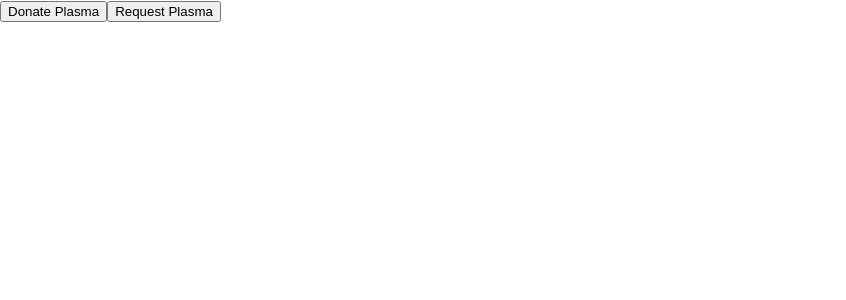
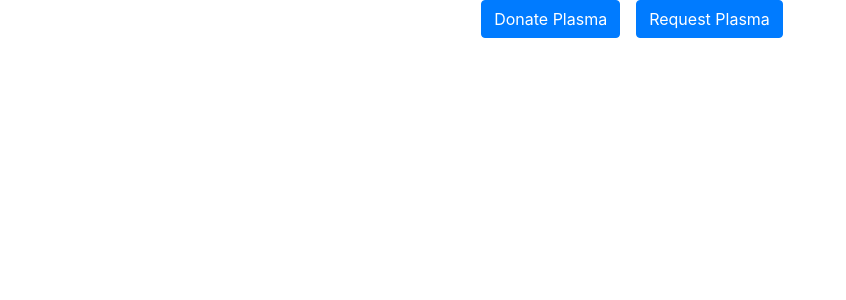
Before and after one commit to AdityaChondke/covid-test, a React (Create React App) app: page / in a window 1280 px wide. Shown: the top 300 px of the page, without its empty margins (0-846 px from the left). Built offline with nearby package versions, Linux system fonts and the light colour scheme.

Commit message:
UI Changes

```diff
--- a/src/App.css
+++ b/src/App.css
@@ -16,6 +16,14 @@
   color: #61dafb;
 }
 
-  .Box{
-    display: flex;
-    }
+.Box {
+  justify-content: center;
+}
+
+.custom-btn-toolbar {
+  display: inline !important;
+}
+
+.custom-btn-toolbar > .btn {
+  margin-right: 1rem;
+}
--- a/src/App.js
+++ b/src/App.js
@@ -1,36 +1,29 @@
 import './App.css';
 import React,{useState} from 'react'
+import Button from 'react-bootstrap/Button';
+import ButtonToolbar from 'react-bootstrap/ButtonToolbar';
 
 function App() {
   const [show,setShow]=useState(false);
   const [showR,setShowR]=useState(false);
   return (
     <div className="App">
+      <ButtonToolbar className="custom-btn-toolbar">
+      <Button onClick={()=>{setShow(!show); setShowR(false)}}>{show?'Close Donation Form':'Donate Plasma'}</Button>
+      <Button onClick={()=>{setShowR(!showR); setShow(false)}}>{showR?'Close Request Form':'Request Plasma'}</Button>
+      </ButtonToolbar>
         <div className="Box">
-      <div className="Left">
-        <button onClick={()=>setShow(!show)}>{show?'Close Donation Form':'Donate Plasma'}</button>
               {
-
               show?<iframe class="airtable-embed" src="https://airtable.com/embed/shrKDaeI6Rm0w7waP?backgroundColor=yellow"
               frameborder="0" onmousewheel="" width="100%" height="533"
-     styles="background: transparent; border: 1px solid #ccc;"/>:null
-
-
-     }
-     </div>
-     <div className="Right">
-        <button onClick={()=>setShowR(!showR)}>{showR?'Close Request Form':'Request Plasma'}</button>
+              styles="background: transparent; border: 1px solid #ccc;"/>:null }
             {
-
             showR?<iframe class="airtable-embed" src="https://airtable.com/embed/shr4Rw1FTBD3VBOO1?backgroundColor=yellow"
             frameborder="0" onmousewheel="" width="100%" height="533"
             styles="background: transparent; border: 1px solid #ccc;"/>:null
+            }
 
-
-     }
         </div>
-      </div>
-
     </div>
   );
 }
--- a/src/index.js
+++ b/src/index.js
@@ -3,6 +3,7 @@ import ReactDOM from 'react-dom';
 import './index.css';
 import App from './App';
 import reportWebVitals from './reportWebVitals';
+import 'bootstrap/dist/css/bootstrap.min.css';
 
 ReactDOM.render(
   <React.StrictMode>
```
Also changed, not shown: package.json (+5 -3 lines), 1 other file (tests, documents, lock files or other folders). Lines whose indentation alone changed are shown as unchanged.
